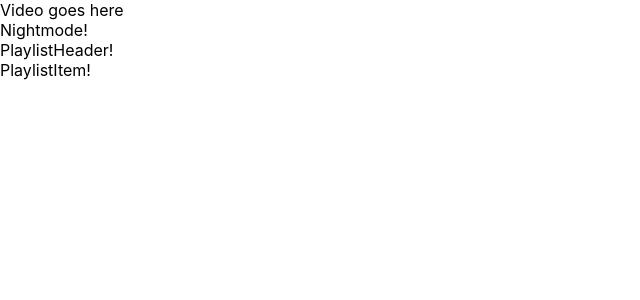
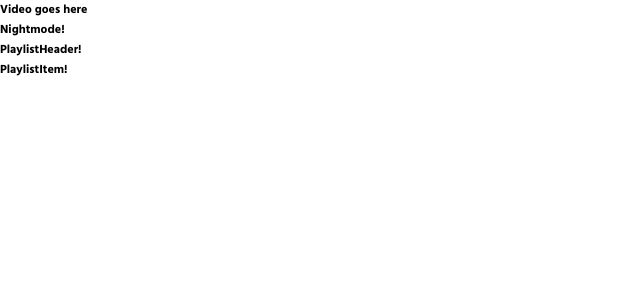
Before and after one commit to misselliev/dulce-hookbuster, a React (Create React App) app: page / in a window 1280 px wide. Shown: the top 300 px of the page, without its empty margins (0-640 px from the left). Built offline with nearby package versions, Linux system fonts and the light colour scheme.

Commit message:
Adding GlobalStyle with styled components

```diff
--- a/public/index.html
+++ b/public/index.html
@@ -9,6 +9,7 @@
       name="description"
       content="Web site created using create-react-app"
     />
+    <link href="https://fonts.googleapis.com/css?family=Hind:700" rel="stylesheet">
     <link rel="apple-touch-icon" href="%PUBLIC_URL%/logo192.png" />
     <!--
       manifest.json provides metadata used when your web app is installed on a
--- a/src/components/containers/App.jsx
+++ b/src/components/containers/App.jsx
@@ -1,13 +1,17 @@
 import React from 'react';
 import { BrowserRouter, Route, Switch } from 'react-router-dom';
 import WoofPlayer from './WoofPlayer';
+import GlobalStyle from '../styles/GlobalStyle';
 
 const App = () => (
   <BrowserRouter>
-    <Switch>
-      <Route exact path="/" component={WoofPlayer} />
-      <Route exact path="/:activevideo" component={WoofPlayer} />
-    </Switch>
+    <>
+      <Switch>
+        <Route exact path="/" component={WoofPlayer} />
+        <Route exact path="/:activevideo" component={WoofPlayer} />
+      </Switch>
+      <GlobalStyle />
+    </>
   </BrowserRouter>
 );
 
--- /dev/null
+++ b/src/components/styles/GlobalStyle.js
@@ -0,0 +1,13 @@
+import { createGlobalStyle } from 'styled-components';
+
+const GlobalStyle = createGlobalStyle`
+  *{
+    box-sizing: border-box;
+  }
+  body{
+    font-size: 12px;
+    font-family: 'Hind', sans-serif;
+  }
+`;
+
+export default GlobalStyle;
```
